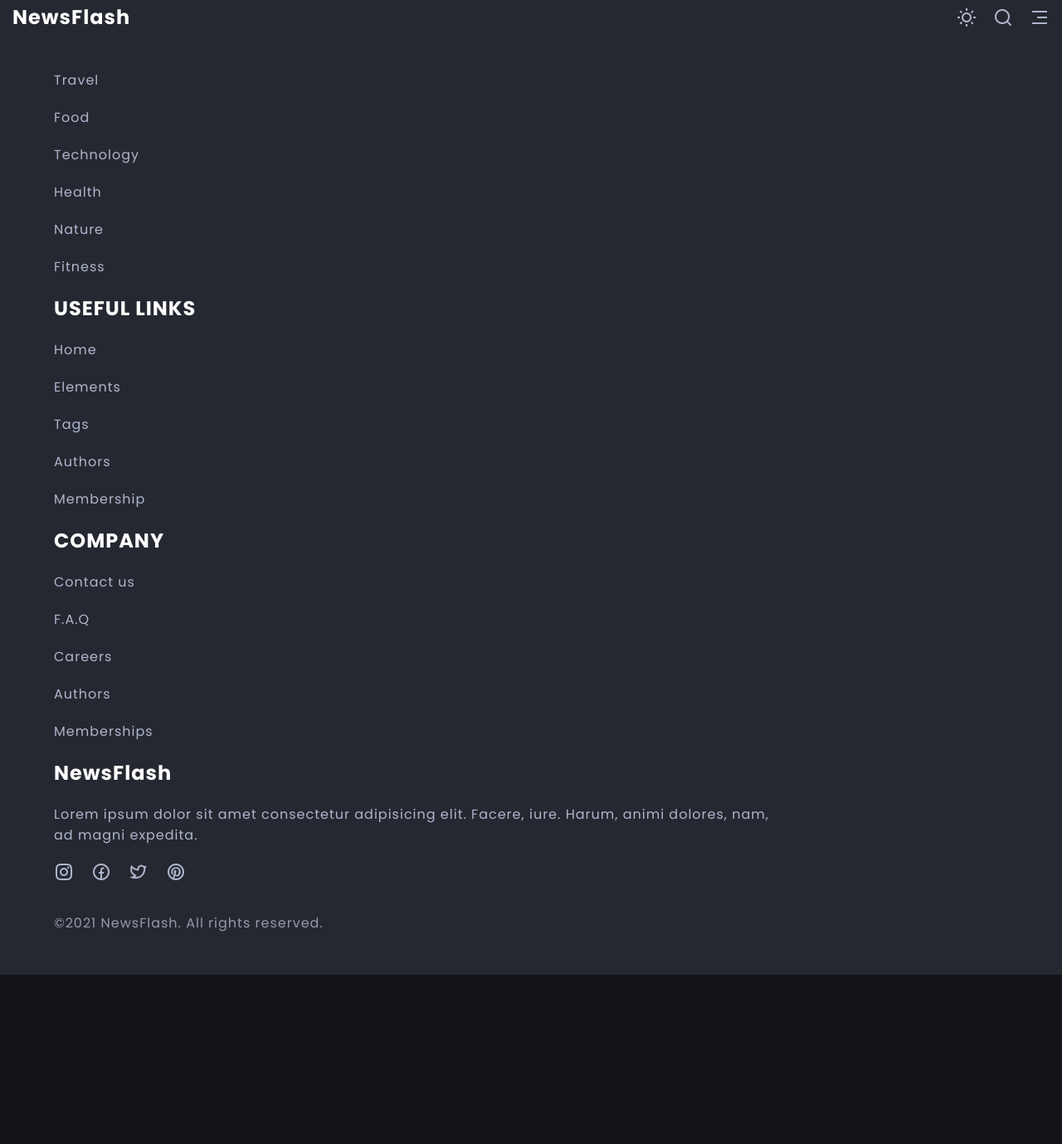
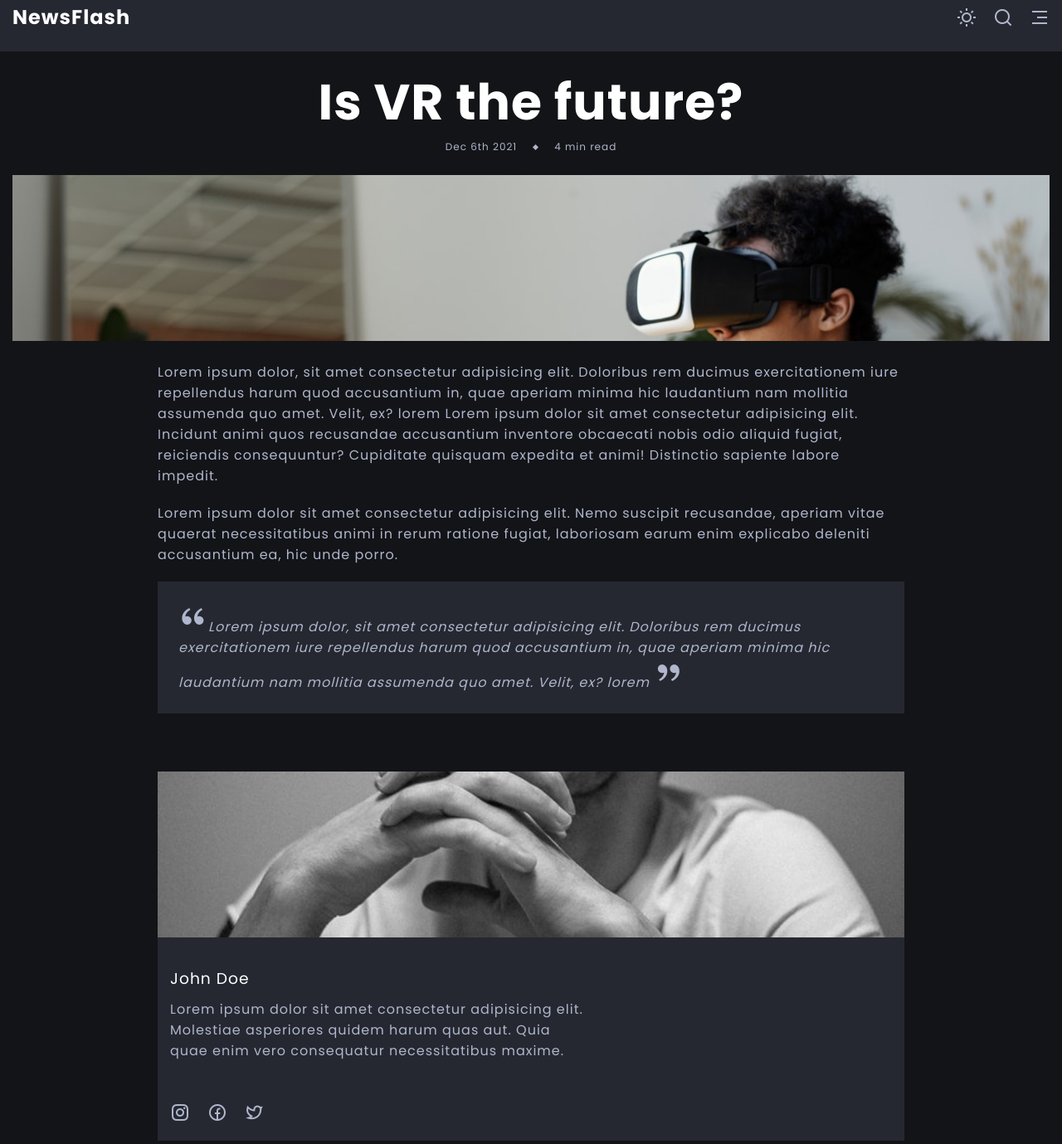
Before and after one commit to gowreeshg/blog-html-css, a plain HTML site: page Starter/post.html in a window 1280 px wide. Shown: the part 21-1400 px from the top of the page at 83% size. Before the commit the page ends 1196 px from the top, so only its background shows below. Drawn offline with nearby package versions, Linux system fonts and the light colour scheme.

Commit message:
post.html done, css yet to be added to main.css.

```diff
--- a/Starter/assets/css/main.css
+++ b/Starter/assets/css/main.css
@@ -1,5 +1,5 @@
 /* Import font */
-@import url('https://fonts.googleapis.com/css2?family=Poppins:wght@300;400;600;700&display=swap');
+@import url("https://fonts.googleapis.com/css2?family=Poppins:wght@300;400;600;700&display=swap");
 
 /* Custom properties */
 :root {
@@ -9,10 +9,17 @@
   --secondary-background-color: #252830;
   --hover-light-color: var(--light-color);
   --hover-dark-color: var(--primary-background-color);
-    --gradient-color: linear-gradient(115deg, #4fcf70, #fad648, #a767e5, #12bcfe, #44ce7b);
-    --transparent-light-color: rgba(255, 255, 255, .05);
-    --transparent-dark-color: rgba(0, 0, 0, .75);
-    --font-family: 'Poppins', sans-serif;
+  --gradient-color: linear-gradient(
+    115deg,
+    #4fcf70,
+    #fad648,
+    #a767e5,
+    #12bcfe,
+    #44ce7b
+  );
+  --transparent-light-color: rgba(255, 255, 255, 0.05);
+  --transparent-dark-color: rgba(0, 0, 0, 0.75);
+  --font-family: "Poppins", sans-serif;
   --font-size-xsm: 1.2rem;
   --font-size-sm: 1.6rem;
   --font-size-md: 2.4rem;
@@ -43,12 +50,12 @@ body {
   color: var(--light-color-alt);
   background-color: var(--primary-background-color);
   letter-spacing: 1px;
-    transition: background-color .25s, color .25s;
+  transition: background-color 0.25s, color 0.25s;
 }
 
 a {
   text-decoration: none;
-    color: inherit
+  color: inherit;
 }
 
 img {
@@ -82,7 +89,7 @@ body.light-theme {
   --secondary-background-color: #f1f1f1;
   --hover-light-color: #fff;
   --transparent-light-color: #252830;
-    --transparent-dark-color: rgba(0, 0, 0, .1);
+  --transparent-dark-color: rgba(0, 0, 0, 0.1);
 }
 
 /* Reusable classes */
@@ -142,7 +149,7 @@ body.light-theme {
   background-color: var(--secondary-background-color);
   opacity: 0;
   transform: scale(0);
-    transition: opacity .25s ease-in;
+  transition: opacity 0.25s ease-in;
 }
 
 .list {
@@ -151,7 +158,7 @@ body.light-theme {
   gap: var(--gap);
 }
 
-.menu>.list {
+.menu > .list {
   flex-direction: column;
 }
 
@@ -187,7 +194,7 @@ body.light-theme {
 
 /* Header JavaScript Styles */
 .header.activated {
-    box-shadow: 0 1px .5rem var(--transparent-light-color);
+  box-shadow: 0 1px 0.5rem var(--transparent-light-color);
 }
 
 .menu.activated {
@@ -217,7 +224,7 @@ body.light-theme {
   display: flex;
   opacity: 0;
   transform: scale(0);
-    transition: opacity .5s;
+  transition: opacity 0.5s;
 }
 
 .form-container-inner {
@@ -246,7 +253,7 @@ body.light-theme {
 }
 
 .form-btn {
-    margin-left: -.5rem;
+  margin-left: -0.5rem;
   border-left: none;
   background-color: var(--secondary-background-color);
   width: 8rem;
@@ -331,7 +338,7 @@ body.light-theme {
   z-index: 10;
   display: inline-flex;
   background-color: var(--secondary-background-color);
-    padding: .6rem 1.5rem;
+  padding: 0.6rem 1.5rem;
 }
 
 .article {
@@ -344,7 +351,7 @@ body.light-theme {
   width: 100%;
   height: 100%;
   object-fit: cover;
-    transition: transform .25s;
+  transition: transform 0.25s;
 }
 
 .article-category {
@@ -367,7 +374,7 @@ body.light-theme {
   padding: 2rem 1.5rem;
   background-color: var(--transparent-dark-color);
   z-index: 10;
-    transition: background-color .5s;
+  transition: background-color 0.5s;
 }
 
 /* Light theme color hover styles */
@@ -384,7 +391,6 @@ body.light-theme {
   color: var(--hover-light-color);
 }
 
-
 .article-data {
   display: flex;
   align-items: center;
@@ -394,8 +400,8 @@ body.light-theme {
 }
 
 .article-data-spacer {
-    width: .5rem;
-    height: .5rem;
+  width: 0.5rem;
+  height: 0.5rem;
   background-color: var(--light-color-alt);
   transform: rotate(45deg);
 }
@@ -407,7 +413,6 @@ body.light-theme {
 .article-title {
   font-size: var(--font-size-md);
 }
-
 
 /* Featured articles - Sidebar */
 .sidebar {
@@ -421,7 +426,6 @@ body.light-theme {
   gap: var(--gap);
   padding-block: 2rem;
   border: 1px solid --transparent-light-color;
-
 }
 
 .trending-news-box:last-of-type {
@@ -465,14 +469,13 @@ body.light-theme {
   position: relative;
   font-size: var(--font-size-md);
   margin-bottom: 6rem;
-
 }
 
 .section-title::before {
   content: attr(data-name);
   font-size: var(--font-size-lg);
   text-transform: uppercase;
-    opacity: .1;
+  opacity: 0.1;
   position: absolute;
   top: 1.5rem;
   left: 2rem;
@@ -499,7 +502,7 @@ body.light-theme {
 }
 
 .swiper-pagination {
-    bottom: .5rem |important;
+  bottom: 0.5rem |important;
 }
 
 .swiper-pagination-bullet {
@@ -542,11 +545,11 @@ body.light-theme {
 }
 
 .see-more-btn i {
-    transition: transform .25s;
+  transition: transform 0.25s;
 }
 
 .see-more-btn:hover i {
-    transform: translateX(.5rem);
+  transform: translateX(0.5rem);
 }
 
 /* Popular tags */
@@ -593,7 +596,6 @@ body.light-theme {
 /* Footer */
 .footer {
   background-color: var(--secondary-background-color);
-
 }
 
 .footer-container {
@@ -609,12 +611,10 @@ body.light-theme {
 .company-description {
   margin-block: var(--margin-sm);
   max-width: 75%;
-
 }
 
 .social-media {
   margin-bottom: var(--margin-md);
-
 }
 
 .copyright-notice {
@@ -639,7 +639,6 @@ body.light-theme {
 
 ::-webkit-scrollbar-track {
   background-color: #f1f1f1;
-
 }
 
 ::-webkit-scrollbar-thumb {
@@ -651,5 +650,84 @@ body.light-theme {
 }
 
 /* Blog post */
+.blog-post {
+  padding-bottom: 5rem;
+}
 
+.blog-post-data {
+  display: flex;
+  flex-direction: column;
+  align-items: center;
+  text-align: center;
+  padding-block: 2.5rem;
+}
+
+.blog-post-title {
+  font-size: clamp(3rem, 5vw, 6rem);
+}
+
+.blog-post-data .article-data {
+  margin-bottom: 2.5rem;
+}
+
+.blog-post-data img {
+  width: 100%;
+  height: var(--item-min-height-sm);
+  object-fit: cover;
+  object-position: center 10%;
+}
+
+.blog-post-container .container {
+  max-width: 90rem;
+  padding: 0;
+  display: flex;
+  flex-direction: column;
+  gap: var(--gap);
+}
+
+.quote {
+  background-color: var(--secondary-background-color);
+  padding: 2.5rem;
+}
+
+.quote p {
+  font-style: italic;
+}
+
+.quote span i {
+  font-size: 3.5rem;
+}
+
+.author {
+  margin-top: 5rem;
+  gap: var(--gap);
+  background-color: var(--secondary-background-color);
+}
+
+.author-image-box {
+  position: relative;
+  height: var(--item-min-height-sm);
+}
+
+.author-about {
+  padding: 1.5rem;
+  display: flex;
+  flex-direction: column;
+  gap: 1rem;
+}
+
+.author-name {
+  color: var(--light-color);
+  font-weight: 400;
+}
+
+.author p {
+  max-width: 50rem;
+  margin-bottom: 4rem;
+}
+
+.author-about .social-media {
+  margin-top: auto;
+  margin-bottom: 0;
+}
 /* Media queries */
--- a/Starter/post.html
+++ b/Starter/post.html
@@ -1,24 +1,30 @@
 <html lang="en">
   <head>
-    <meta charset="UTF-8">
-    <meta http-equiv="X-UA-Compatible" content="IE=edge">
-    <meta name="viewport" content="width=device-width, initial-scale=1.0">
+    <meta charset="UTF-8" />
+    <meta http-equiv="X-UA-Compatible" content="IE=edge" />
+    <meta name="viewport" content="width=device-width, initial-scale=1.0" />
     <title>NewsFlash | Post</title>
     <!-- Favicon -->
-    <link rel="icon" type="image/png" sizes="32x32" href="./assets/images/favicon.png">
+    <link
+      rel="icon"
+      type="image/png"
+      sizes="32x32"
+      href="./assets/images/favicon.png"
+    />
     <!-- Remix icons -->
-    <link href="https://cdn.jsdelivr.net/npm/remixicon@2.5.0/fonts/remixicon.css" rel="stylesheet">
+    <link
+      href="https://cdn.jsdelivr.net/npm/remixicon@2.5.0/fonts/remixicon.css"
+      rel="stylesheet"
+    />
     <!-- Swiper.js styles -->
-    <link rel="stylesheet" href="./assets/css/swiper-bundle.min.css"/>
+    <link rel="stylesheet" href="./assets/css/swiper-bundle.min.css" />
     <!-- Custom styles -->
-    <link rel="stylesheet" href="./assets/css/main.css">
+    <link rel="stylesheet" href="./assets/css/main.css" />
   </head>
   <body>
     <!-- Header -->
     <header class="header" id="header">
-
       <nav class="navbar container">
-
         <a href="./index.html">
           <h2 class="logo">NewsFlash</h2>
         </a>
@@ -59,30 +65,37 @@
           </button>
 
           <button class="btn place-items-center" id="search-icon">
-                    <i class="ri-search-line"></i>
+            <i class="ri-search-line"> </i>
           </button>
 
-                <button class="btn place-items-center screen-lg-hidden menu-toggle-icon" id="menu-toggle-icon">
+          <button
+            class="btn place-items-center screen-lg-hidden menu-toggle-icon"
+            id="menu-toggle-icon"
+          >
             <i class="ri-menu-3-line open-menu-icon"></i>
             <i class="ri-close-line close-menu-icon"></i>
           </button>
 
           <a href="#" class="list-link screen-sm-hidden">Sign in</a>
-                <a href="#" class="list-link screen-sm-hidden btn sign-up-btn fancy-border">
+          <a
+            href="#"
+            class="list-link screen-sm-hidden btn sign-up-btn fancy-border"
+          >
             <span>Sign in</span>
           </a>
         </div>
       </nav>
-
     </header>
 
     <!-- Search -->
     <div class="search-form-container container" id="search-form-container">
-
       <div class="form-container-inner">
-
         <form action="" class="form">
-                <input type="text" class="form-input" placeholder="What are looking for?">
+          <input
+            type="text"
+            class="form-input"
+            placeholder="What are looking for?"
+          />
           <button class="btn form-btn" type="submit">
             <i class="ri-search-line"></i>
           </button>
@@ -93,34 +106,118 @@
       <button class="btn form-close-btn place-items-center" id="form-close-btn">
         <i class="ri-close-line"></i>
       </button>
-
     </div>
     <!-- Blog post -->
+    <section class="blog-post section-header-offset">
+      <div class="blog-post-container container">
+        <div class="blog-post-data">
+          <h3 class="title blog-post-title">Is VR the future?</h3>
+          <div class="article-data">
+            <span>Dec 6th 2021</span>
+            <span class="article-data-spacer"></span>
+            <span>4 min read</span>
+          </div>
+          <img src="./assets/images/featured/featured-1.jpg" alt="" />
+        </div>
+
+        <div class="container">
+          <p>
+            Lorem ipsum dolor, sit amet consectetur adipisicing elit. Doloribus
+            rem ducimus exercitationem iure repellendus harum quod accusantium
+            in, quae aperiam minima hic laudantium nam mollitia assumenda quo
+            amet. Velit, ex? lorem Lorem ipsum dolor sit amet consectetur
+            adipisicing elit. Incidunt animi quos recusandae accusantium
+            inventore obcaecati nobis odio aliquid fugiat, reiciendis
+            consequuntur? Cupiditate quisquam expedita et animi! Distinctio
+            sapiente labore impedit.
+          </p>
+          <p>
+            Lorem ipsum dolor sit amet consectetur adipisicing elit. Nemo
+            suscipit recusandae, aperiam vitae quaerat necessitatibus animi in
+            rerum ratione fugiat, laboriosam earum enim explicabo deleniti
+            accusantium ea, hic unde porro.
+          </p>
+          <blockquote class="quote">
+            <p>
+              <span><i class="ri-double-quotes-l"></i></span>Lorem ipsum dolor,
+              sit amet consectetur adipisicing elit. Doloribus rem ducimus
+              exercitationem iure repellendus harum quod accusantium in, quae
+              aperiam minima hic laudantium nam mollitia assumenda quo amet.
+              Velit, ex? lorem <span><i class="ri-double-quotes-r"></i></span>
+            </p>
+          </blockquote>
+          <div class="author d-grid">
+            <div class="author-image-box">
+              <img
+                src="./assets/images/author.jpg"
+                alt=""
+                class="article-image"
+              />
+            </div>
+            <div class="author-about">
+              <h3 class="author-name">John Doe</h3>
+              <p>
+                Lorem ipsum dolor sit amet consectetur adipisicing elit.
+                Molestiae asperiores quidem harum quas aut. Quia quae enim vero
+                consequatur necessitatibus maxime.
+              </p>
+              <ul class="list social-media">
+                <li class="list-item">
+                  <a href="#" class="list-link"
+                    ><i class="ri-instagram-line"></i
+                  ></a>
+                </li>
+                <li class="list-item">
+                  <a href="#" class="list-link"
+                    ><i class="ri-facebook-circle-line"></i
+                  ></a>
+                </li>
+                <li class="list-item">
+                  <a href="#" class="list-link"
+                    ><i class="ri-twitter-line"></i
+                  ></a>
+                </li>
+              </ul>
+            </div>
+          </div>
+        </div>
+      </div>
+    </section>
 
     <!-- Footer -->
     <footer class="footer section">
       <div class="footer-container container d-grid">
-
         <div class="company-data">
           <a href="./index.html">
             <h2 class="logo">NewsFlash</h2>
           </a>
-                <p class="company-description">Lorem ipsum dolor sit amet consectetur adipisicing elit. Facere, iure. Harum, animi dolores, nam, ad magni expedita.</p>
+          <p class="company-description">
+            Lorem ipsum dolor sit amet consectetur adipisicing elit. Facere,
+            iure. Harum, animi dolores, nam, ad magni expedita.
+          </p>
           <ul class="list social-media">
             <li class="list-item">
-                        <a href="#" class="list-link"><i class="ri-instagram-line"></i></a>
+              <a href="#" class="list-link"
+                ><i class="ri-instagram-line"></i
+              ></a>
             </li>
             <li class="list-item">
-                        <a href="#" class="list-link"><i class="ri-facebook-circle-line"></i></a>
+              <a href="#" class="list-link"
+                ><i class="ri-facebook-circle-line"></i
+              ></a>
             </li>
             <li class="list-item">
               <a href="#" class="list-link"><i class="ri-twitter-line"></i></a>
             </li>
             <li class="list-item">
-                        <a href="#" class="list-link"><i class="ri-pinterest-line"></i></a>
+              <a href="#" class="list-link"
+                ><i class="ri-pinterest-line"></i
+              ></a>
             </li>
           </ul>
-                <span class="copyright-notice">&copy;2021 NewsFlash. All rights reserved.</span>
+          <span class="copyright-notice"
+            >&copy;2021 NewsFlash. All rights reserved.</span
+          >
         </div>
 
         <div>
```
Lines whose indentation alone changed are shown as unchanged.
